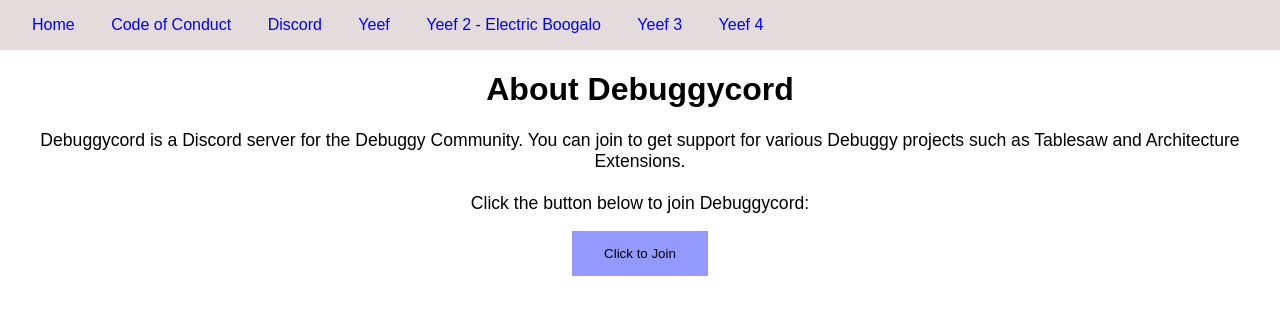
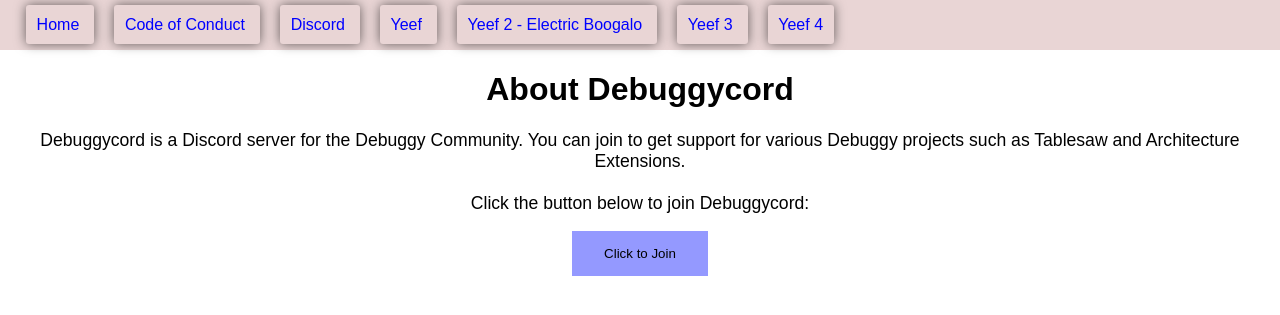
Before and after one commit to maximumpower55/debuggyteam.github.io, a Jekyll site: the page built from discord.html, in a window 1280 px wide. Shown: the top 315 px of the page. Built offline with Jekyll 4.4.1, drawn with Linux system fonts in a browser that asks for light colours.

Commit message:
Pushing for view

```diff
--- a/_sass/colors.scss
+++ b/_sass/colors.scss
@@ -1,8 +1,9 @@
 :root {
     /* Main site colors */
     --background-color: hsl(0, 0%, 100%);
-    --navbar-color: hsl(0, 13%, 88%);
-    --navbar-select-color: hsl(0, 0%, 100%);
+    --navbar-color: rgb(224, 195, 195, .7);
+    --navbar-button-color: hsl(0, 13, 70);
+    --navbar-button-hover-color: hsl(0, 13, 80);
 
     /* Text and links */
     --link-color: hsl(240, 100%, 50%);
--- a/_sass/navigation.scss
+++ b/_sass/navigation.scss
@@ -13,12 +13,19 @@
 	}
 
 	a {
-		padding: 16px;
+		padding: 10.6px;
+		box-shadow: rgba(0, 0, 0, 0.58) 0px 0px 9pt;
+		border: 0px;
+		outline: 0px;
+		border-radius: 3px;
+		margin: 0px 10px;
+		transition: all 250ms ease 0s;
+		background-color: var(--navbar-button-color);
 		text-decoration: none;
 
 		&:hover {
-			padding: 16px;
-			background-color: var(--navbar-select-color);
+			box-shadow: rgba(69, 69, 70, 0.47) 0px 0px 12pt;
+			background-color: var(--navbar-button-hover-color);
 		}
 	}
 }
```
